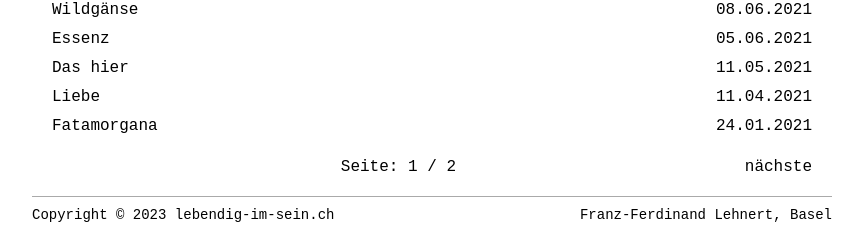
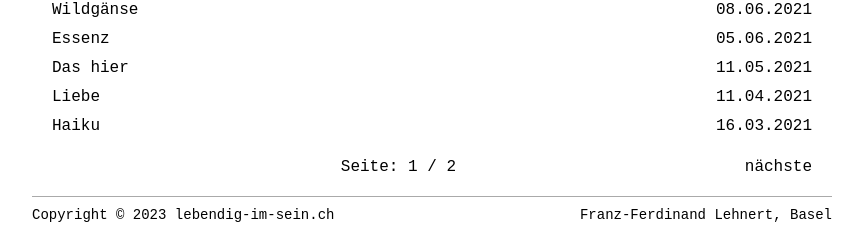
Before and after one commit to lebendigimsein/webpage, a Jekyll site: the page built from index.html, in a window 1280 px wide. Shown: the part 719-949 px from the top of the page, without its empty margins (208-1071 px from the left). Built offline with Jekyll 4.4.1, drawn with Linux system fonts in a browser that asks for light colours; the list of posts is cut into pages by our own code.

Commit message:
haiku added

```diff
--- a/_drafts/2021-03-16-haiku.markdown
+++ b/_posts/2021-03-16-haiku.markdown
@@ -8,4 +8,4 @@ tags: []
 
 Blühender Kirschbaum
 Im Strassenbaugetöse
-Lautschönes ICH bin
+Lautschönes ICH BIN
```
